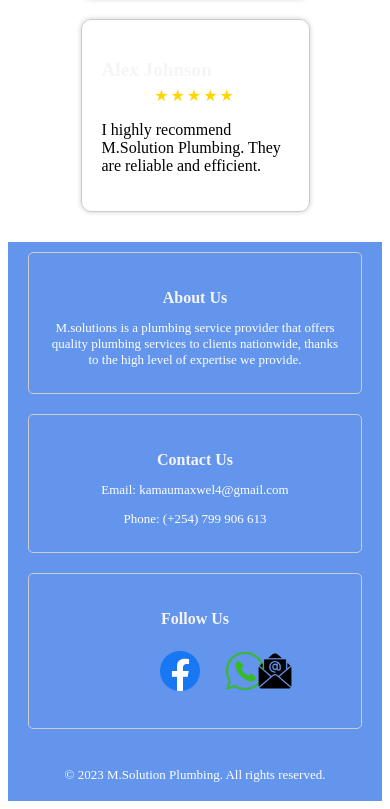
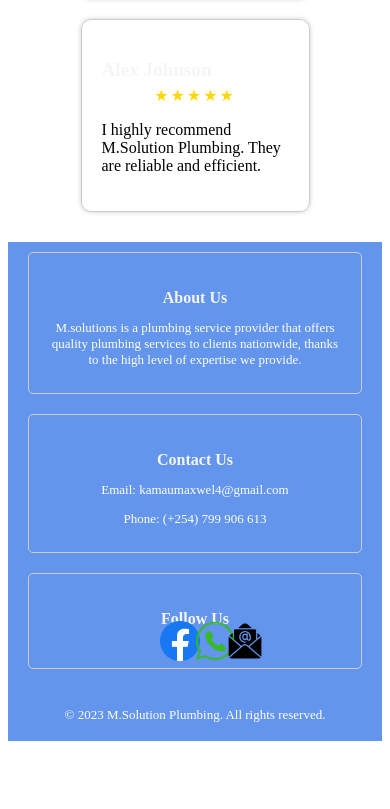
Before and after one commit to Alex-gikungu/plumbing_app, a React (Vite) app: page / in a window 390 px wide. Shown: the part 3394-4203 px from the top of the page. After the commit the page ends 4143 px from the top, so only its background shows below. Built offline with nearby package versions, Linux system fonts and the light colour scheme.

Commit message:
added media query

```diff
--- a/src/index.css
+++ b/src/index.css
@@ -183,13 +183,13 @@
 
 /*footer section*/
 
-#facebook {
+/* #facebook {
   display: flex;
   padding:30px;
   width: 50px;
   height: 30px;
   border-radius: 50%;
-}
+} */
 
 #facebook img {
   width: 80px;
```
